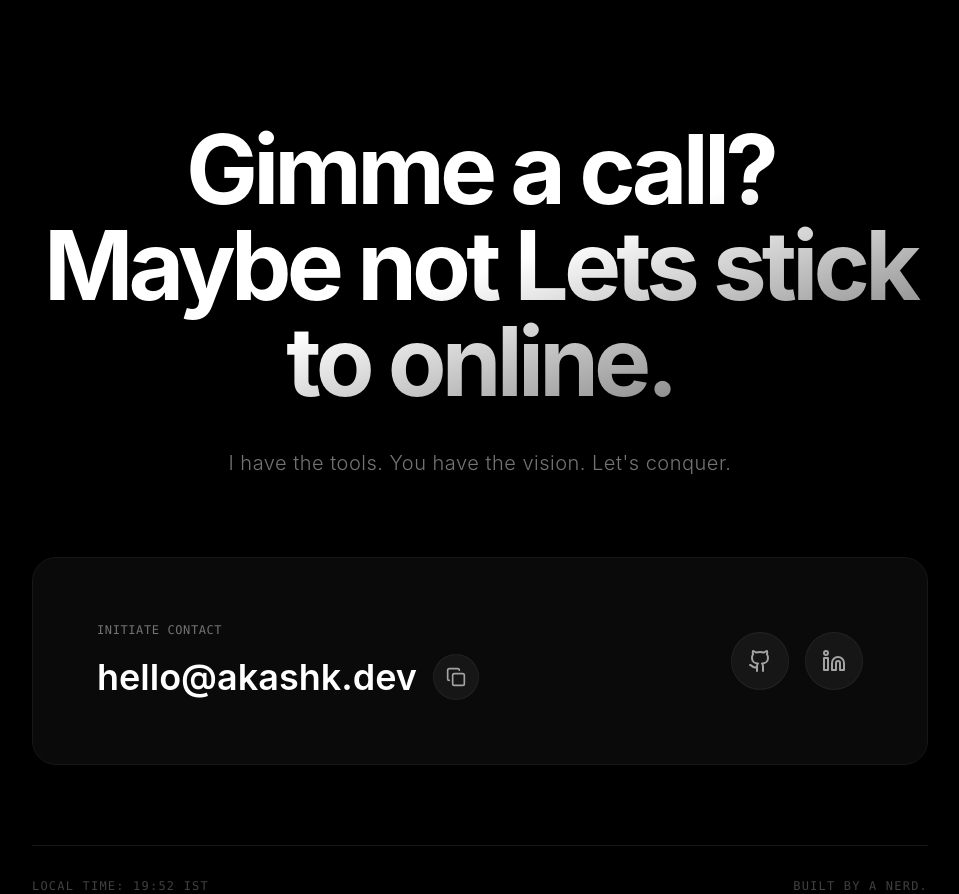
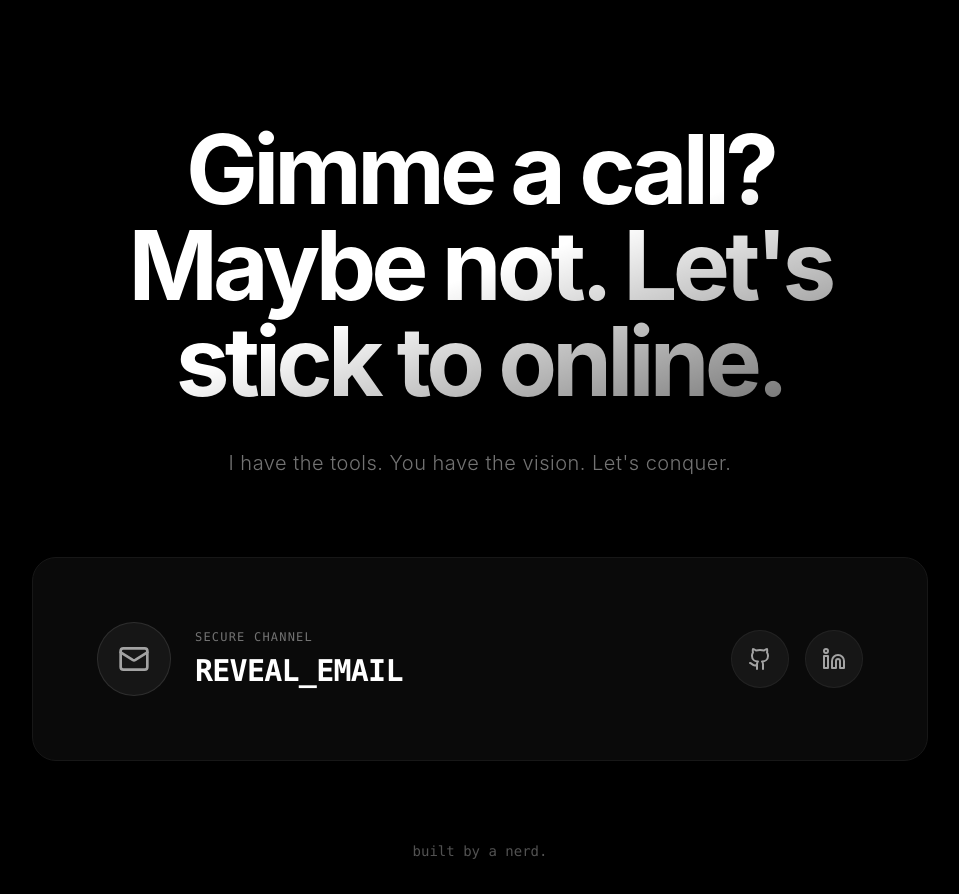
Before and after one commit to AkiTheMemeGod/akithememegod.github.io, a React (Vite) app: page / in a window 1280 px wide. Shown: the part 7340-8234 px from the top of the page, without its empty margins (160-1119 px from the left). After the commit the page ends 8201 px from the top, so only its background shows below. Built offline with nearby package versions, Linux system fonts and the light colour scheme.

Commit message:
feat: update hero scroll prompt, refine project details, and add scroll-triggered project card animations with simplified hover effects

```diff
--- a/src/sections/Contact.jsx
+++ b/src/sections/Contact.jsx
@@ -1,9 +1,12 @@
 import React, { useRef, useState, useEffect } from 'react';
-import { Copy, Check, Github, Linkedin, ArrowUpRight } from 'lucide-react';
+import { Copy, Check, Github, Linkedin, ArrowUpRight, Mail } from 'lucide-react';
+import gsap from 'gsap';
+import { ScrollTrigger } from 'gsap/ScrollTrigger';
+
+gsap.registerPlugin(ScrollTrigger);
 
 export function Contact() {
     const cardRef = useRef(null);
-    const [isCopied, setIsCopied] = useState(false);
     const [mousePosition, setMousePosition] = useState({ x: 0, y: 0 });
 
     const handleMouseMove = (e) => {
@@ -15,12 +18,6 @@ export function Contact() {
         });
     };
 
-    const copyEmail = () => {
-        navigator.clipboard.writeText('hello@akashk.dev');
-        setIsCopied(true);
-        setTimeout(() => setIsCopied(false), 2000);
-    };
-
     return (
         <section id="contact" className="relative min-h-[80vh] w-full flex items-center justify-center px-6 bg-black">
 
@@ -28,7 +25,7 @@ export function Contact() {
                 {/* Header - TechnoBlade Tribute */}
                 <div className="mb-20 text-center space-y-6">
                     <h2 className="text-6xl md:text-8xl font-bold tracking-tighter text-transparent bg-clip-text bg-gradient-to-br from-white via-white to-white/30 pb-4">
-                        Gimme a call? Maybe not Lets stick to online.
+                        Gimme a call? Maybe not. Let's stick to online.
                     </h2>
                     <p className="text-neutral-500 text-lg md:text-xl font-light tracking-wide max-w-2xl mx-auto">
                         I have the tools. You have the vision. Let's conquer.
@@ -62,32 +59,21 @@ export function Contact() {
                         }}
                     />
 
-                    <div className="relative z-20 p-8 md:p-16 flex flex-col md:flex-row items-start md:items-center justify-between gap-12">
-                        <div>
-                            <span className="text-xs font-mono text-neutral-500 uppercase tracking-wider mb-4 block">
-                                Initiate contact
-                            </span>
-                            <div
-                                onClick={copyEmail}
-                                className="group/email flex items-center gap-4 text-2xl md:text-4xl font-semibold text-white cursor-pointer transition-colors"
-                            >
-                                <span className="group-hover/email:text-neutral-300 transition-colors">hello@akashk.dev</span>
-                                <button className="p-3 rounded-full bg-white/5 hover:bg-white/10 transition-colors border border-white/5">
-                                    {isCopied ? <Check className="w-5 h-5 text-emerald-500" /> : <Copy className="w-5 h-5 text-neutral-400 group-hover/email:text-white" />}
-                                </button>
-                            </div>
-                        </div>
+                    <div className="relative z-20 p-8 md:p-16 flex flex-col md:flex-row items-center justify-between gap-12">
+
+                        {/* Interactive Cyber Email Component */}
+                        <CyberEmail />
 
                         <div className="flex items-center gap-4">
                             {[
                                 {
                                     name: 'GitHub',
-                                    url: 'https://github.com/akashk-dev',
+                                    url: 'https://github.com/AkiTheMemeGod',
                                     icon: Github
                                 },
                                 {
                                     name: 'LinkedIn',
-                                    url: 'https://linkedin.com/in/akashk-dev',
+                                    url: 'https://linkedin.com/in/akash-k19052022',
                                     icon: Linkedin
                                 }
                             ].map(social => (
@@ -106,12 +92,82 @@ export function Contact() {
                     </div>
                 </div>
 
-                <div className="mt-20 flex justify-between items-center text-xs font-mono text-neutral-700 uppercase tracking-widest border-t border-neutral-900 pt-8">
-                    <span>Local Time: {new Date().toLocaleTimeString('en-US', { hour: '2-digit', minute: '2-digit', hour12: false })} IST</span>
-                    <span className="animate-pulse text-white/50">built by a nerd.</span>
+                {/* Footer */}
+                <div className="mt-20 text-center">
+                    <p className="text-neutral-600 font-mono text-sm">
+                        built by a nerd.
+                    </p>
                 </div>
 
             </div>
         </section>
     );
 }
+
+// Cyberpunk Decrypting Email Component
+function CyberEmail() {
+    const [display, setDisplay] = useState('REVEAL_EMAIL');
+    const [copied, setCopied] = useState(false);
+    const emailParts = ['k.akashkumar', 'gmail.com']; // Split to foil simple scrapers
+    const realEmail = emailParts.join('@');
+
+    const intervalRef = useRef(null);
+    const chars = 'ABCDEFGHIJKLMNOPQRSTUVWXYZ0123456789$#@%&*';
+
+    const scramble = () => {
+        let iteration = 0;
+        clearInterval(intervalRef.current);
+
+        intervalRef.current = setInterval(() => {
+            setDisplay(prev =>
+                realEmail
+                    .split('')
+                    .map((letter, index) => {
+                        if (index < iteration) return realEmail[index];
+                        return chars[Math.floor(Math.random() * chars.length)];
+                    })
+                    .join('')
+            );
+
+            if (iteration >= realEmail.length) {
+                clearInterval(intervalRef.current);
+            }
+
+            iteration += 1 / 2; // Speed of decryption
+        }, 30);
+    };
+
+    const reset = () => {
+        clearInterval(intervalRef.current);
+        setDisplay('REVEAL_EMAIL');
+        setCopied(false);
+    };
+
+    const handleCopy = () => {
+        navigator.clipboard.writeText(realEmail);
+        setCopied(true);
+        setTimeout(() => setCopied(false), 2000);
+    };
+
+    return (
+        <div
+            onMouseEnter={scramble}
+            onMouseLeave={reset}
+            onClick={handleCopy}
+            className="group/email flex items-center gap-6 cursor-pointer"
+        >
+            <div className="p-5 rounded-full bg-white/5 border border-white/10 group-hover/email:bg-white group-hover/email:text-black transition-all duration-300">
+                {copied ? <Check className="w-8 h-8" /> : <Mail className="w-8 h-8 text-neutral-400 group-hover/email:text-black transition-colors" />}
+            </div>
+
+            <div className="text-left">
+                <p className="text-neutral-500 text-xs font-mono tracking-widest uppercase mb-2">
+                    {copied ? 'COPIED TO CLIPBOARD' : 'SECURE CHANNEL'}
+                </p>
+                <span className={`text-2xl md:text-3xl font-bold tracking-tight break-all font-mono transition-colors ${copied ? 'text-green-400' : 'text-white'}`}>
+                    {display}
+                </span>
+            </div>
+        </div>
+    );
+}
```
